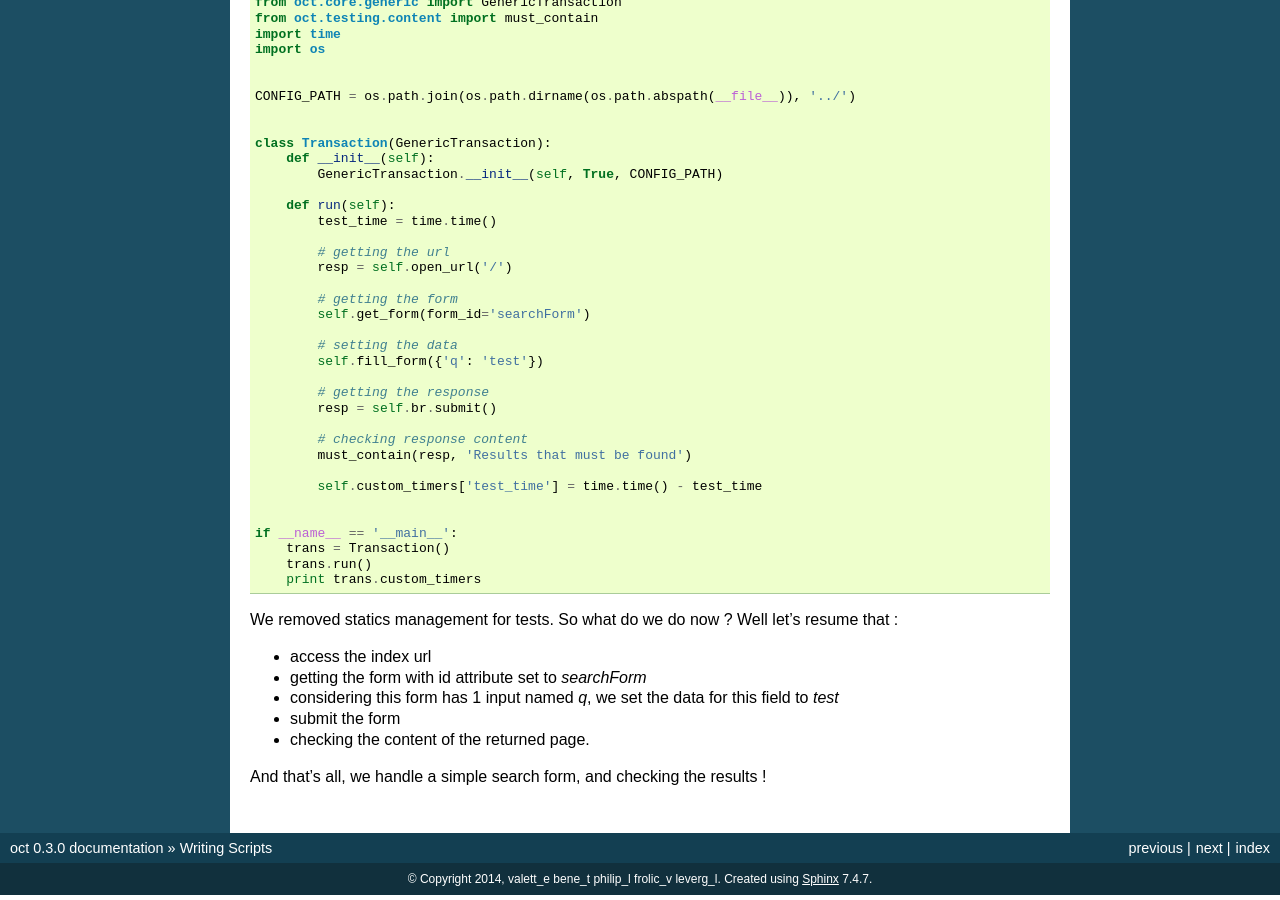
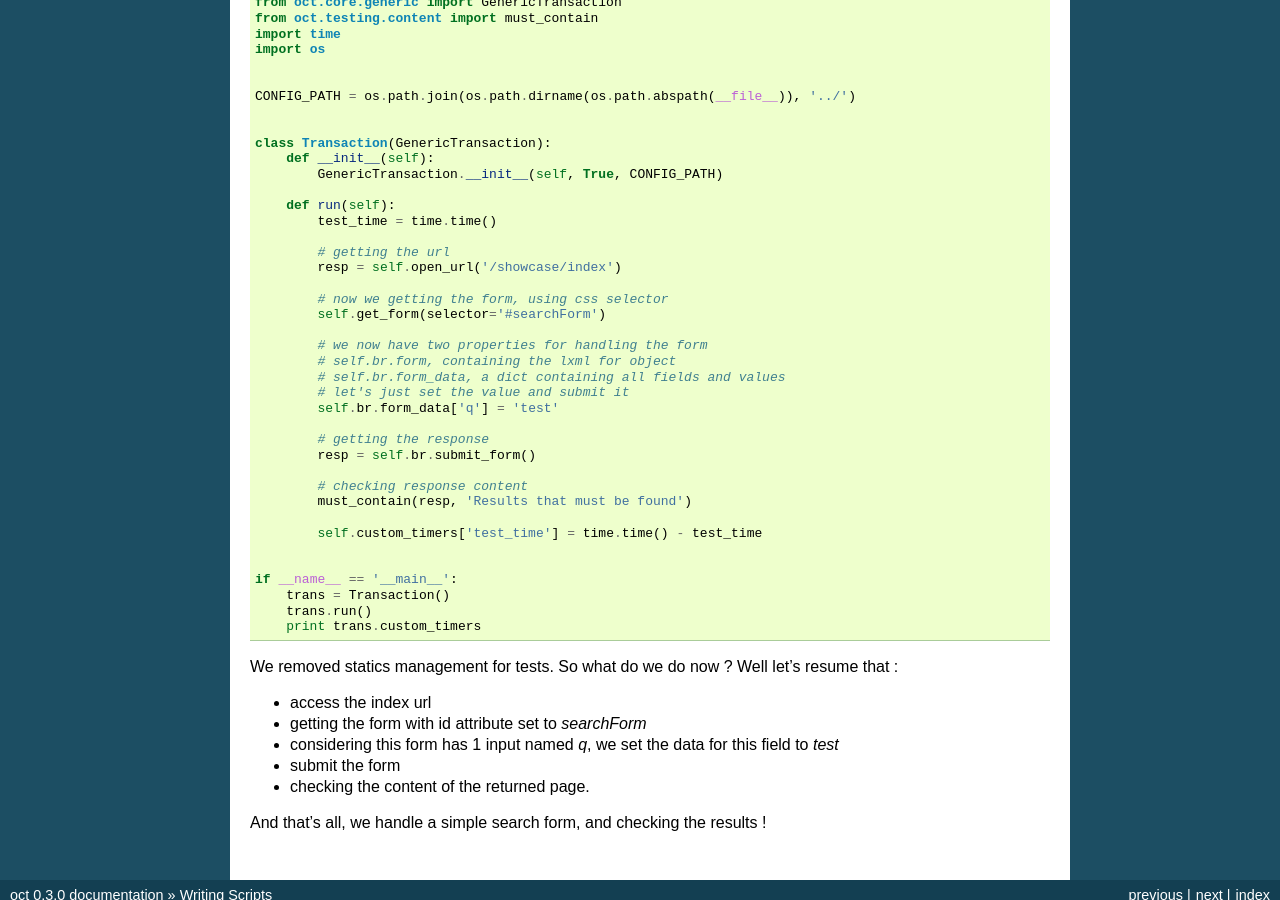
Before and after one commit to TheGhouls/oct, a Sphinx documentation site: the page built from doc/scripts.rst, in a window 1280 px wide and 900 px high, scrolled down 4823 px. Built offline with Sphinx 7.4.7, drawn with Linux system fonts in a browser that asks for light colours.

```diff
--- a/doc/scripts.rst
+++ b/doc/scripts.rst
@@ -310,16 +310,19 @@ So we gonna take our previous script and update it a bit :
             test_time = time.time()
 
             # getting the url
-            resp = self.open_url('/')
+            resp = self.open_url('/showcase/index')
 
-            # getting the form
-            self.get_form(form_id='searchForm')
+            # now we getting the form, using css selector
+            self.get_form(selector='#searchForm')
 
-            # setting the data
-            self.fill_form({'q': 'test'})
+            # we now have two properties for handling the form
+            # self.br.form, containing the lxml for object
+            # self.br.form_data, a dict containing all fields and values
+            # let's just set the value and submit it
+            self.br.form_data['q'] = 'test'
 
             # getting the response
-            resp = self.br.submit()
+            resp = self.br.submit_form()
 
             # checking response content
             must_contain(resp, 'Results that must be found')
--- a/setup.py
+++ b/setup.py
@@ -17,7 +17,7 @@ setup(
     description='A library based on multi-mechanize for performances testing',
     url='https://github.com/karec/oct',
     download_url='https://github.com/karec/oct/archive/master.zip',
-    keywords=['testing', 'mechanize', 'perfs'],
+    keywords=['testing', 'multi-mechanize', 'perfs', 'webscrapper', 'browser', 'web', 'performances'],
     classifiers=[
         'Development Status :: 3 - Alpha',
         'Environment :: Console',
```
Also changed, not shown: changelog.txt (+14 -0 lines).
